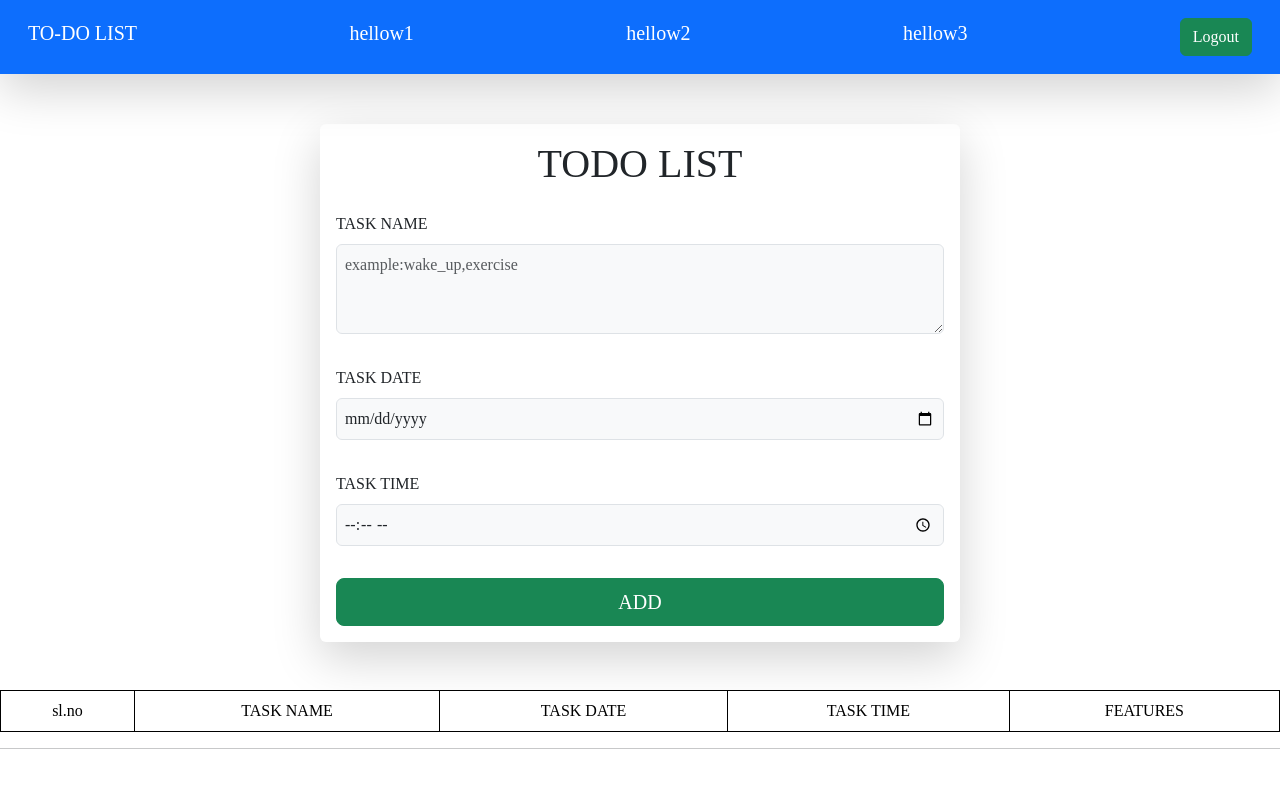
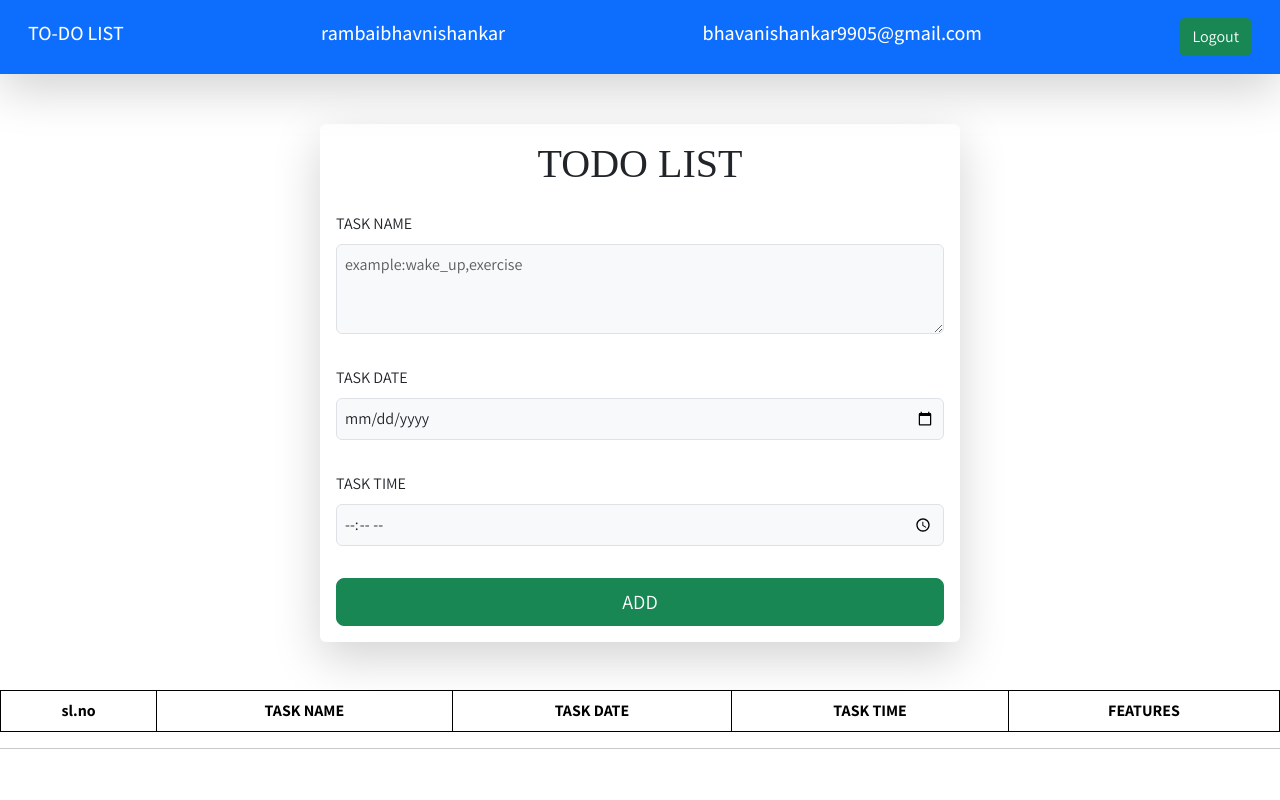
Before and after one commit to rbhavanishankar1/TODO_LIST, a Django app: template todo_list/templates/home.html in a window 1280 px wide. Run offline with Django 4.2, Linux system fonts and the light colour scheme; the template is opened without the code that fills it: values that come from a table or form of the project are taken from there, others are empty; data comes from the database, SQL or seed files in the repository; both versions use the stored data as it was after the commit; some libraries are stand-ins or nearby versions.

```diff
--- a/authentication/views.py
+++ b/authentication/views.py
@@ -110,7 +110,6 @@ def user_verify_view(request):
             return redirect('/user_verify/')
     return render(request=request,template_name='user_verify.html')
 
-@login_required(login_url='/user_verify/')
 def otp_view(request):
     if request.method=='POST':
         otp=request.POST.get('OTP')
@@ -121,7 +120,6 @@ def otp_view(request):
     return render(request=request,template_name='otp.html')
 
 
-@login_required(login_url='/user_verify/')
 def change_password_view(request):
     if request.method=='POST':
         password=request.POST.get('password')
--- a/todo_list/templates/home.html
+++ b/todo_list/templates/home.html
@@ -1,42 +1,49 @@
 <!DOCTYPE html>
 <html lang="en">
+
 <head>
   <meta charset="UTF-8">
   <meta name="viewport" content="width=device-width, initial-scale=1.0">
+  <link rel="preconnect" href="https://fonts.googleapis.com">
+  <link rel="preconnect" href="https://fonts.gstatic.com" crossorigin>
+  <link href="https://fonts.googleapis.com/css2?family=Assistant:wght@300;400;500;600;700;800&display=swap"
+    rel="stylesheet">
   <title>Document</title>
   {% load bootstrap5 %}
   {% bootstrap_css %}
   {% bootstrap_javascript %}
 
   <style>
-      *{
-        font-family: 'Times New Roman', Times, serif;
-        font-weight: 200;
+    * {
+      font-family: 'Assistant', sans-serif;
     }
-        table, th, td {
+
+    table,
+    th,
+    td {
 
       border: 1px solid black;
       border-collapse: collapse;
 
     }
-         th,td{
+
+    th,
+    td {
 
       padding: 10px;
       text-align: center;
 
     }
-
-
   </style>
 
 </head>
+
 <body>
   <nav class="navbar dark p-3 navbar-dark bg-primary shadow-lg">
     <div class="container-fluid">
       <h1 class="navbar-brand">TO-DO LIST</h1>
-          <h2 class="navbar-brand">hellow1</h2>
-          <h2 class="navbar-brand">hellow2</h2>
-          <h2 class="navbar-brand">hellow3</h2>
+      <h2 class="navbar-brand">{{user_data.username}}</h2>
+      <h2 class="navbar-brand">{{user_data.email}}</h2>
       <form class="d-flex">
 
 
@@ -46,22 +53,26 @@
   </nav>
 
   {% block strart1 %}
-            <form action="" method="post" enctype="multipart/form-data" >
+  <form action="" method="post" enctype="multipart/form-data">
     {% csrf_token %}
 
-                <div class="container card-body shadow-lg p-3 mb-5  bg-body rounded  d-grid gap-3 	col-lg-6 col-xs-2 	" style="margin-top: 50px;">
-                    <center><h1 style="font-family: 'Times New Roman', Times, serif;">TODO LIST</h1></center>
+    <div class="container card-body shadow-lg p-3 mb-5  bg-body rounded  d-grid gap-3 	col-lg-6 col-xs-2 	"
+      style="margin-top: 50px;">
+      <center>
+        <h1 style="font-family: 'Times New Roman', Times, serif;">TODO LIST</h1>
+      </center>
       <div class="mb-3">
         <label for="exampleFormControlTextarea1" class="form-label">TASK NAME</label>
-                    <textarea class="form-control p-2 bg-light border" rows="3" name="user_input" placeholder="example:wake_up,exercise" required></textarea>
+        <textarea class="form-control p-2 bg-light border" rows="3" name="user_input"
+          placeholder="example:wake_up,exercise" required></textarea>
       </div>
       <div class="mb-3 ">
         <label for="exampleFormControlInput1" class="form-label ">TASK DATE</label>
-                    <input type="date" class="form-control p-2 bg-light border"  placeholder="DATE" name='Date' value="" required>
+        <input type="date" class="form-control p-2 bg-light border" placeholder="DATE" name='Date' value="" required>
       </div>
       <div class="mb-3 ">
         <label for="exampleFormControlInput1" class="form-label ">TASK TIME</label>
-                    <input type="time" class="form-control p-2 bg-light border"  placeholder="time" name='time1' value="" required>
+        <input type="time" class="form-control p-2 bg-light border" placeholder="time" name='time1' value="" required>
       </div>
 
 
@@ -72,13 +83,13 @@
 
 
   <div calss="task_view mb-3">
-                <table class="table table-striped  table-hover col-lg-4 col-xs-2 mt-5 " border="3" >
+    <table class="table table-striped  table-hover col-lg-4 col-xs-2 mt-5 " border="3">
       <thead>
         <tr>
           <th scope="col" style="text-align: center;">sl.no</th>
           <th scope="col" style="text-align: center;">TASK NAME</th>
-                      <th scope="col" style="text-align: center;" >TASK DATE</th>
-                      <th scope="col" style="text-align: center;" >TASK TIME</th>
+          <th scope="col" style="text-align: center;">TASK DATE</th>
+          <th scope="col" style="text-align: center;">TASK TIME</th>
 
           <th>FEATURES</th>
         </tr>
@@ -128,4 +139,5 @@
 
         </div> -->
 </body>
+
 </html>
```
Also changed, not shown: authentication/templates/login.html (+14 -20 lines), authentication/templates/register.html (+9 -22 lines), core/settings.py (+8 -5 lines), todo_list/models.py (+6 -1 lines), todo_list/views.py (+5 -4 lines), db.sqlite3, todo_list/migrations/0003_todo_user.py (added), 1 other file. Lines whose indentation alone changed are shown as unchanged.
